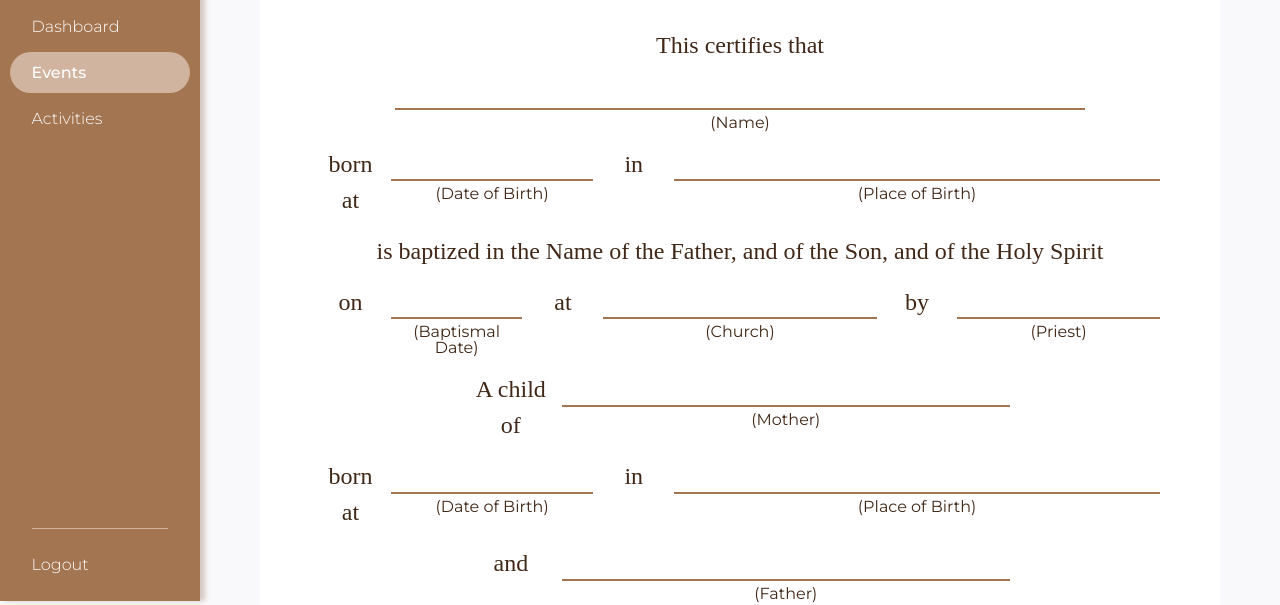
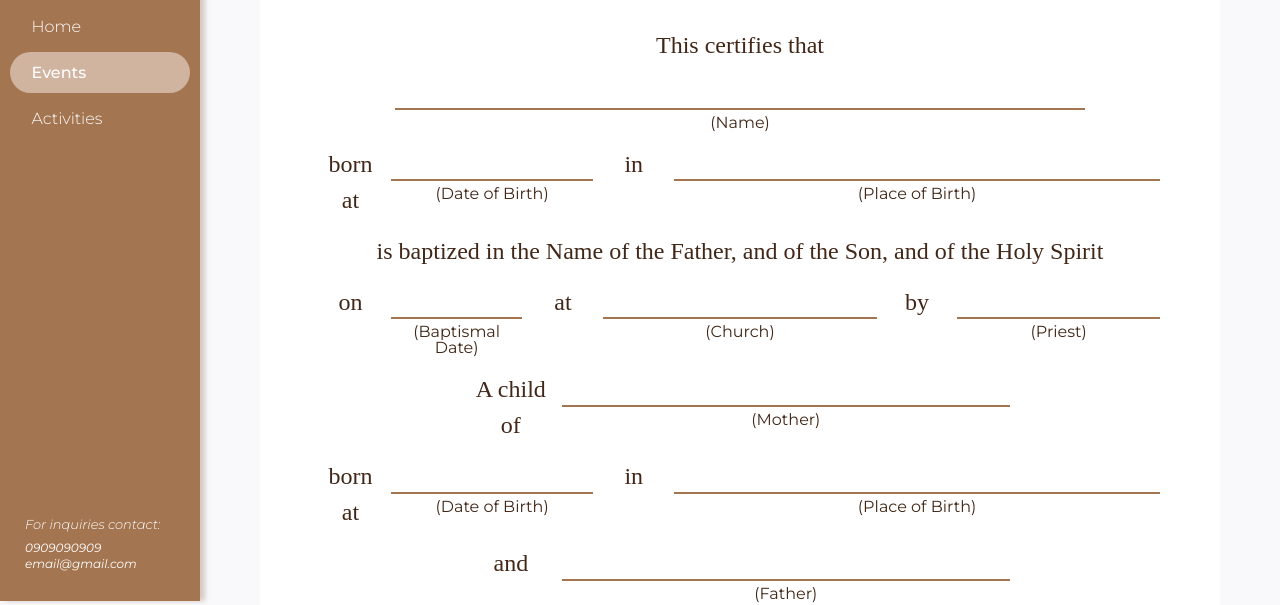
Before and after one commit to elkatakiku/ChurchManagement_Client, a plain HTML site: page html/events/certificate/baptismal-cert.html in a window 1280 px wide. Shown: the part 199-804 px from the top of the page. Drawn offline with Linux system fonts and the light colour scheme; files whose address does not match are found by name; a web font is replaced by a local one.

Commit message:
fixed navbar bug

```diff
--- a/html/events/certificate/baptismal-cert.html
+++ b/html/events/certificate/baptismal-cert.html
@@ -32,7 +32,7 @@
 
       <ul class="navbar-nav">
         <li class="nav-item">
-          <a class="nav-link" href="../../dashboard.html">Dashboard</a>
+          <a class="nav-link" href="../../../index.html">Home</a>
         </li>
         <li class="nav-item active">
           <a class="nav-link" href="../index.html">Events</a>
@@ -42,10 +42,13 @@
         </li>
       </ul>
 
-      <div class="bottom-navbar-container">
-        <hr class="nav-divider">
-        <a class="nav-link" href="../../../index.html">Logout</a>
-      </div>
+      <address class="bottom-navbar-container">
+        <div class="address">
+          <p>For inquiries contact:</p>
+          <strong class="contact">0909090909</strong>
+          <strong class="contact">email@gmail.com</strong>
+        </div>
+      </address>
     </nav>
   </section>
 
```
Also changed, not shown: html/events/forms/baptismal.html (+8 -5 lines), html/events/forms/marriage.html (+8 -5 lines).
